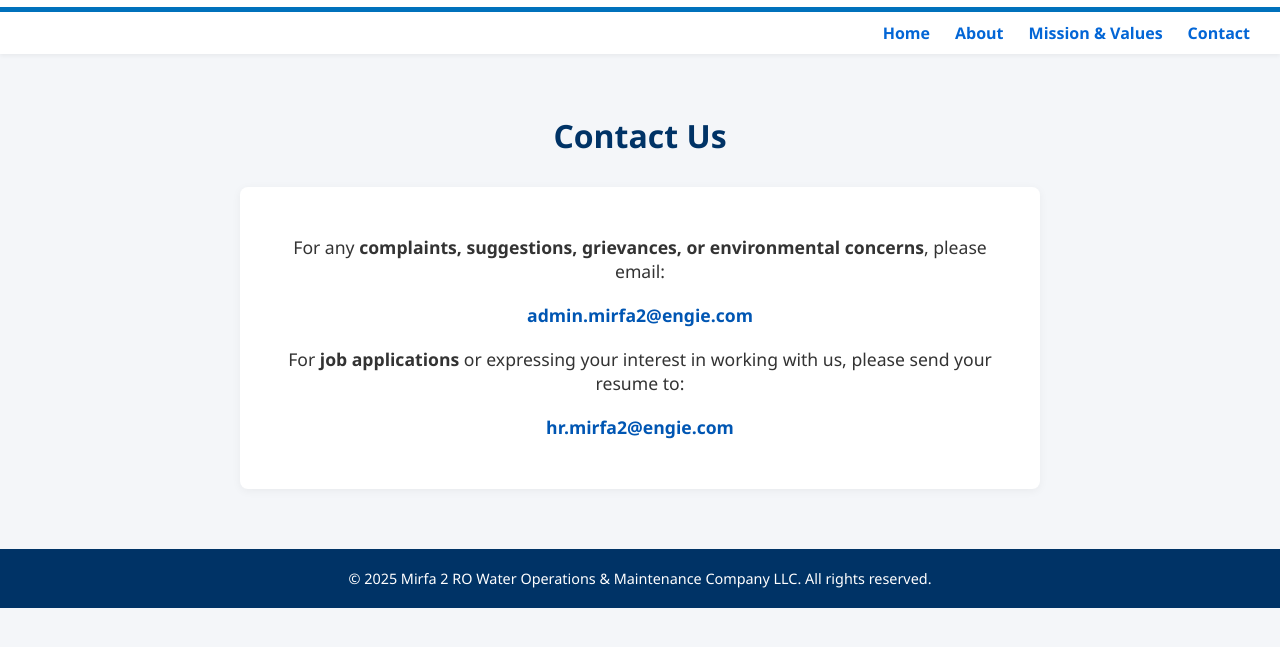
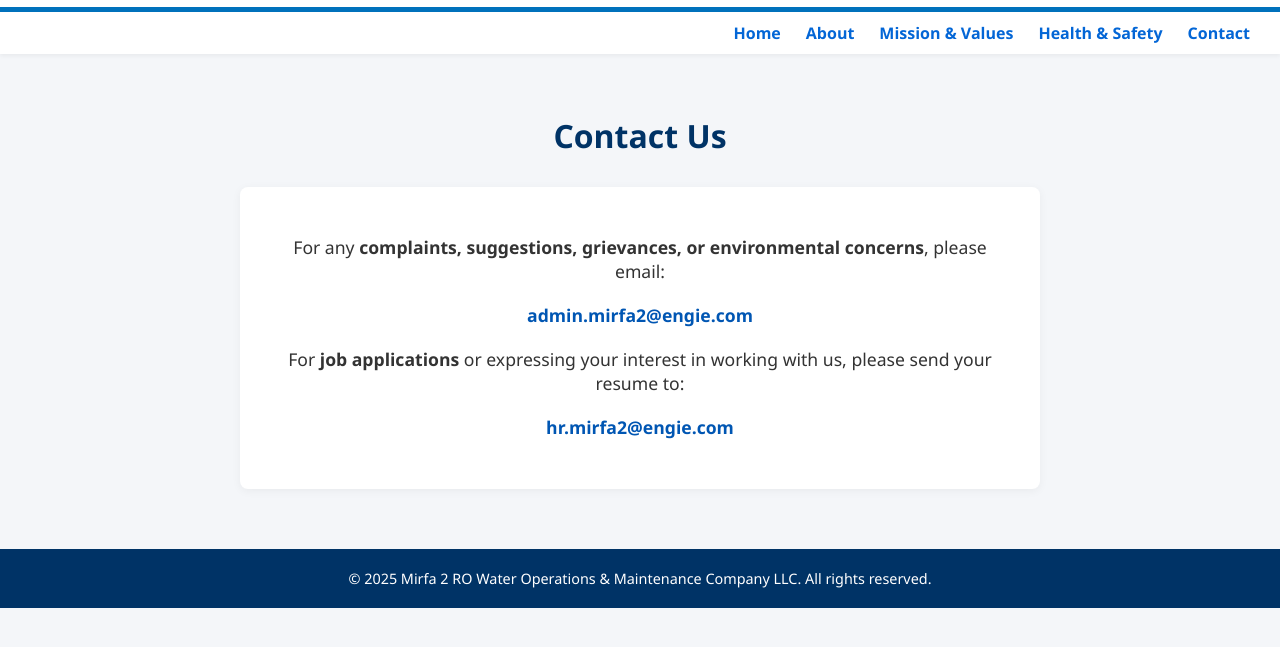
Before and after one commit to mirfa2om/mirfa2om, a plain HTML site: page contact.html in a window 1280 px wide. Shown: the part 123-770 px from the top of the page. Drawn offline with Linux system fonts and the light colour scheme.

Commit message:
Update contact.html

```diff
--- a/contact.html
+++ b/contact.html
@@ -104,6 +104,7 @@
   <a href="index.html">Home</a>
   <a href="about.html">About</a>
   <a href="mission.html">Mission & Values</a>
+  <a href="safety.html">Health & Safety</a>
   <a href="contact.html">Contact</a>
 </nav>
 
```
